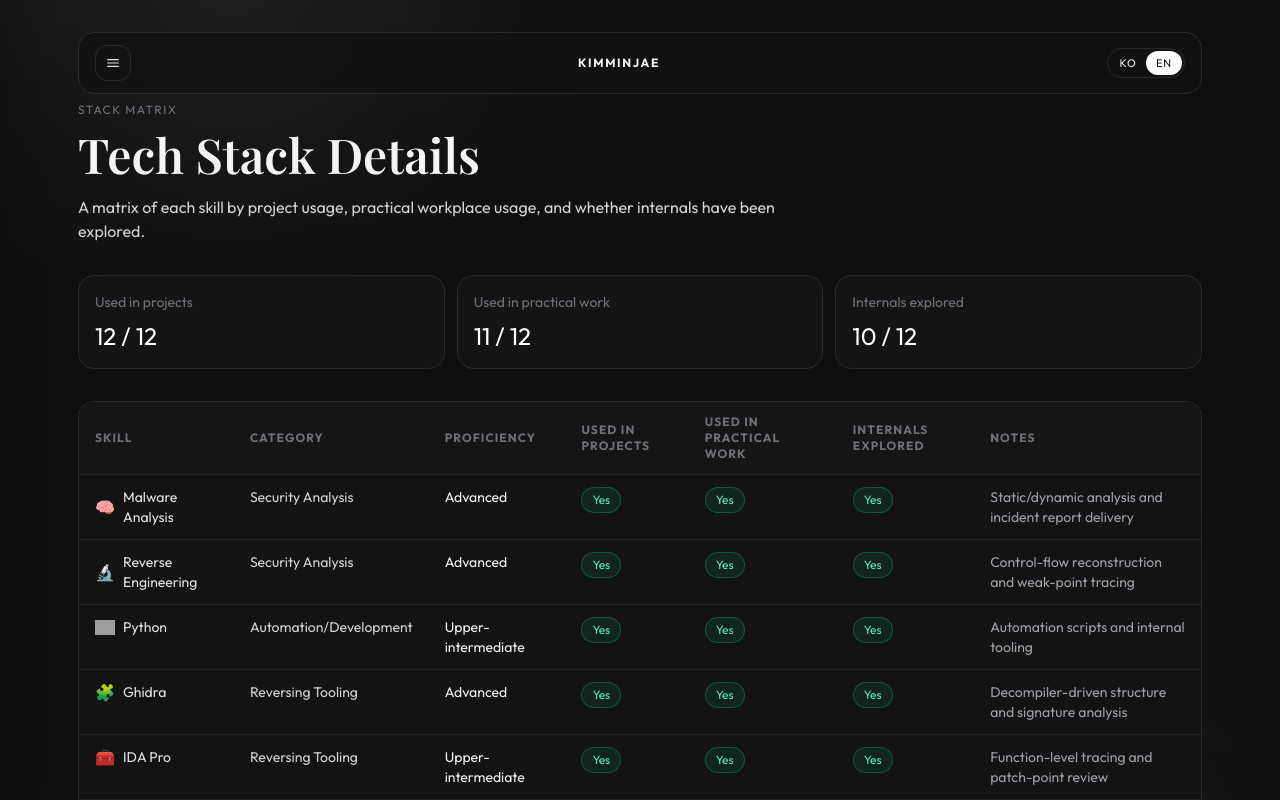
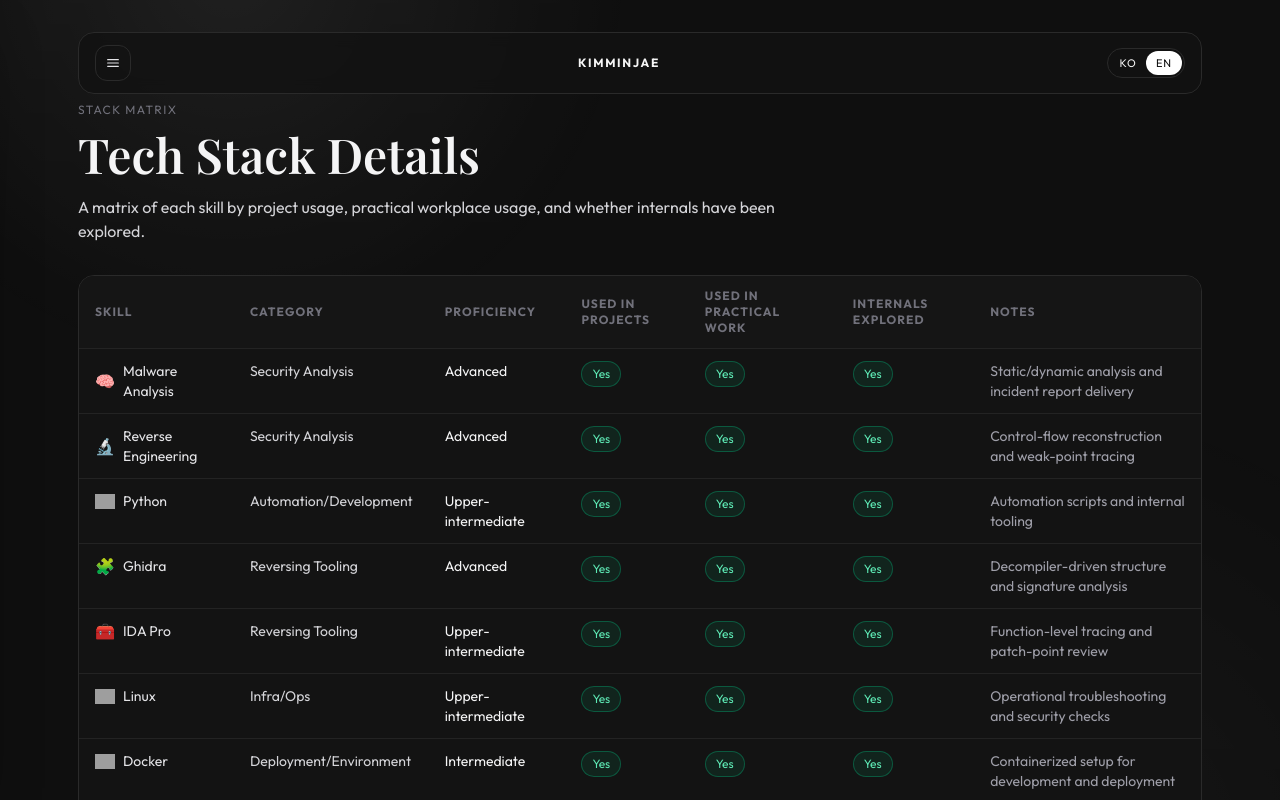
Before and after one commit to HLab-Haeyul/HLab-Web, a Vue app: page /en/stack in a window 1280 px wide. Shown: the top 800 px of the page. Built offline with nearby package versions, Linux system fonts and the light colour scheme; grey boxes are pictures that could not be loaded; the HTML template or start-up script is replaced by a standard one.

Commit message:
feat(#3) : 기술 스택 요약 섹션 제거

```diff
--- a/src/components/AppHeader.vue
+++ b/src/components/AppHeader.vue
@@ -17,7 +17,6 @@ const sectionGroupTitle = computed(() =>
 const homeNavLabel = computed(() => (locale.value === 'en' ? 'Main' : '메인'))
 const profileNavLabel = computed(() => (locale.value === 'en' ? 'Profile' : '프로필'))
 const stackOverviewLabel = computed(() => (locale.value === 'en' ? 'Overview' : '개요'))
-const stackSummaryLabel = computed(() => (locale.value === 'en' ? 'Status Summary' : '판정 요약'))
 const stackMatrixLabel = computed(() => (locale.value === 'en' ? 'Skill Matrix' : '기술 매트릭스'))
 
 const basePath = computed(() => (locale.value === 'en' ? '/en' : '/ko'))
@@ -51,20 +50,12 @@ const sectionLinks = computed(() => {
         index: '01',
       },
       {
-        label: stackSummaryLabel.value,
-        to: {
-          path: stackPath.value,
-          hash: '#stack-summary',
-        },
-        index: '02',
-      },
-      {
         label: stackMatrixLabel.value,
         to: {
           path: stackPath.value,
           hash: '#stack-matrix',
         },
-        index: '03',
+        index: '02',
       },
     ]
   }
--- a/src/views/StackDetailView.vue
+++ b/src/views/StackDetailView.vue
@@ -7,16 +7,6 @@ import type { Locale } from '../features/portfolio/types'
 const route = useRoute()
 const locale = computed<Locale>(() => (route.path.startsWith('/en') ? 'en' : 'ko'))
 const stackDetail = computed(() => stackDetailByLocale[locale.value])
-
-const projectUsedCount = computed(
-  () => stackDetail.value.items.filter((item) => item.capability.projectUsed).length,
-)
-const practicalUsedCount = computed(
-  () => stackDetail.value.items.filter((item) => item.capability.practicalUsed).length,
-)
-const internalsExploredCount = computed(
-  () => stackDetail.value.items.filter((item) => item.capability.internalsExplored).length,
-)
 
 const yesNoClass = (value: boolean) =>
   value
@@ -38,21 +28,6 @@ const yesNoClass = (value: boolean) =>
           {{ stackDetail.heading }}
         </h1>
         <p class="mt-4 max-w-[72ch] text-zinc-300">{{ stackDetail.description }}</p>
-      </section>
-
-      <section id="stack-summary" class="mt-8 grid grid-cols-2 gap-3 md:grid-cols-3">
-        <article class="rounded-2xl border border-[#2a2a2a] bg-[#141414] p-4">
-          <p class="text-sm text-zinc-500">{{ stackDetail.summaryProjectUsed }}</p>
-          <p class="mt-2 text-2xl text-white">{{ projectUsedCount }} / {{ stackDetail.items.length }}</p>
-        </article>
-        <article class="rounded-2xl border border-[#2a2a2a] bg-[#141414] p-4">
-          <p class="text-sm text-zinc-500">{{ stackDetail.summaryPracticalUsed }}</p>
-          <p class="mt-2 text-2xl text-white">{{ practicalUsedCount }} / {{ stackDetail.items.length }}</p>
-        </article>
-        <article class="col-span-2 rounded-2xl border border-[#2a2a2a] bg-[#141414] p-4 md:col-span-1">
-          <p class="text-sm text-zinc-500">{{ stackDetail.summaryInternals }}</p>
-          <p class="mt-2 text-2xl text-white">{{ internalsExploredCount }} / {{ stackDetail.items.length }}</p>
-        </article>
       </section>
 
       <section id="stack-matrix" class="mt-8">
```
